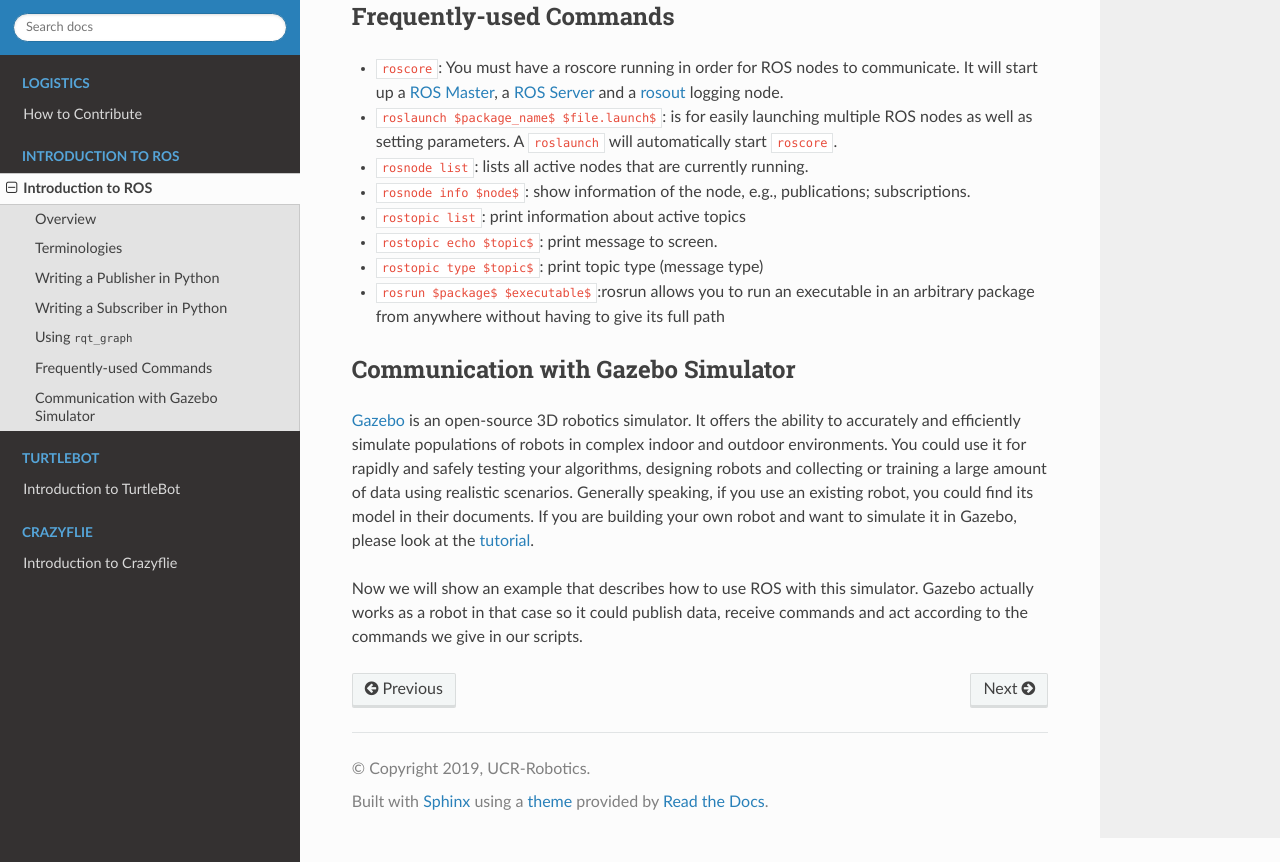
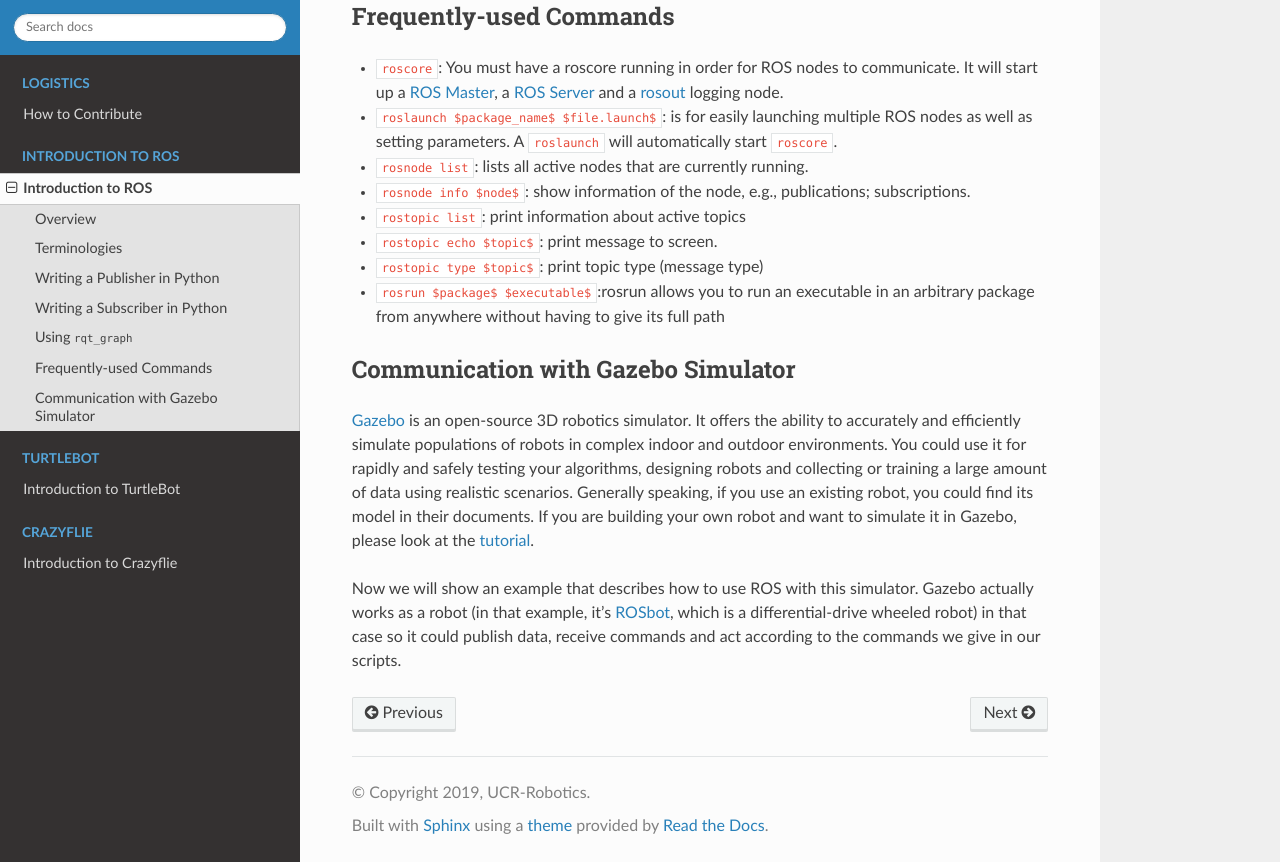
Before and after one commit to UCR-Robotics/UCR-Robotics, a Sphinx documentation site: the page built from docs/intro_ros.rst, in a window 1280 px wide and 900 px high, scrolled down 4941 px, cut to the strip 38-900 px from the top of the window. Built offline with Sphinx 7.4.7 and the Read the Docs theme 2.0.0, drawn with Linux system fonts in a browser that asks for light colours.

Commit message:
Update intro_ros.rst

```diff
--- a/docs/intro_ros.rst
+++ b/docs/intro_ros.rst
@@ -233,4 +233,6 @@
 .. _tutorial: http://gazebosim.org/tutorials?cat=build_robot
 
 Now we will show an example that describes how to use ROS with this simulator.
-Gazebo actually works as a robot in that case so it could publish data, receive commands and act according to the commands we give in our scripts.
+Gazebo actually works as a robot (in that example, it's `ROSbot`_, which is a differential-drive wheeled robot) in that case so it could publish data, receive commands and act according to the commands we give in our scripts.
+
+.. _ROSbot: https://husarion.com/manuals/rosbot-manual/#ros-api
```
